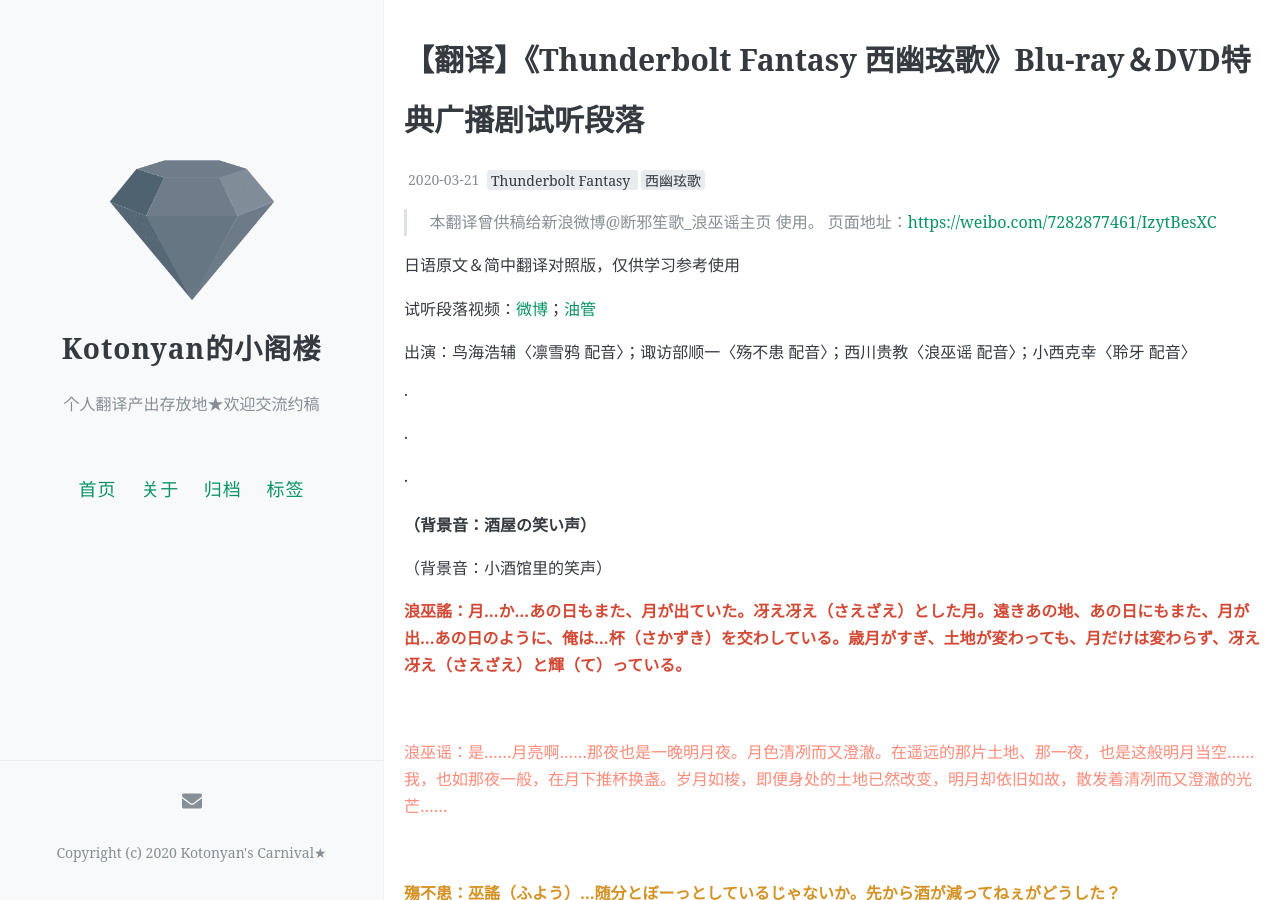
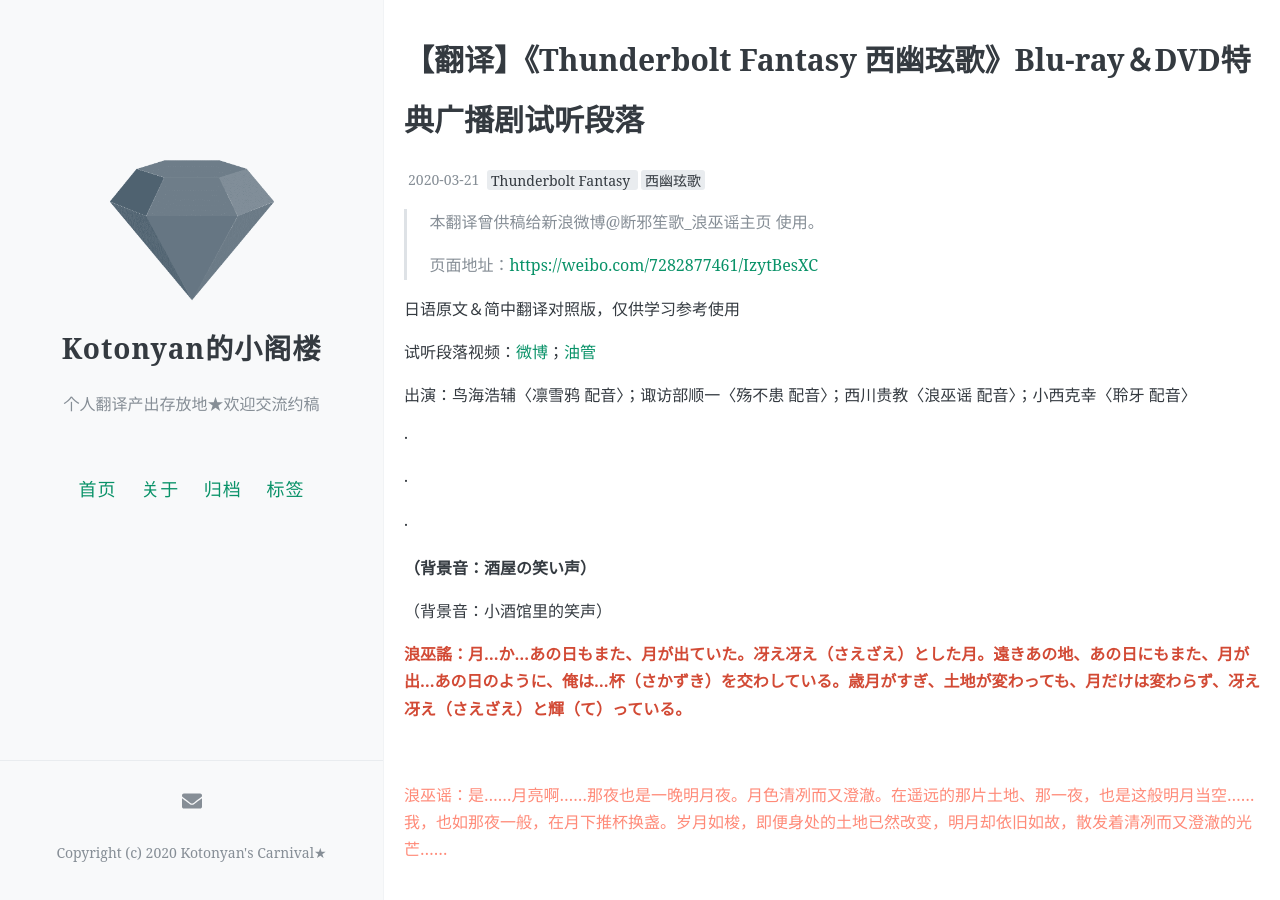
Before and after one commit to kotonyan/loft, a Jekyll site: the page built from _posts/2020-03-21-Translation-TBF-Movie-2-Special-Drama-CD-PR-Video.md, in a window 1280 px wide and 900 px high. Built offline with Jekyll 4.4.1, drawn with Linux system fonts in a browser that asks for light colours; comment, search, counter and statistics services are not loaded.

Commit message:
Update 2020-03-21-Translation-TBF-Movie-2-Special-Drama-CD-PR-Video.md

```diff
--- a/_posts/2020-03-21-Translation-TBF-Movie-2-Special-Drama-CD-PR-Video.md
+++ b/_posts/2020-03-21-Translation-TBF-Movie-2-Special-Drama-CD-PR-Video.md
@@ -9,6 +9,7 @@ comments: true
 ---
 
 >本翻译曾供稿给新浪微博@断邪笙歌_浪巫谣主页 使用。
+>
 >页面地址：[https://weibo.com/7282877461/IzytBesXC](https://weibo.com/7282877461/IzytBesXC)
 
 日语原文＆简中翻译对照版，仅供学习参考使用
@@ -26,7 +27,7 @@ comments: true
 <b>（背景音：酒屋の笑い声）</b>
 
 （背景音：小酒馆里的笑声）
-
+<br>
 <font color="#d24a35"><b>浪巫謠：月…か…あの日もまた、月が出ていた。冴え冴え（さえざえ）とした月。遠きあの地、あの日にもまた、月が出…あの日のように、俺は…杯（さかずき）を交わしている。歳月がすぎ、土地が変わっても、月だけは変わらず、冴え冴え（さえざえ）と輝（て）っている。</b></font>
 <br>
 <font color="#ff8a78">浪巫谣：是……月亮啊……那夜也是一晚明月夜。月色清冽而又澄澈。在遥远的那片土地、那一夜，也是这般明月当空……我，也如那夜一般，在月下推杯换盏。岁月如梭，即便身处的土地已然改变，明月却依旧如故，散发着清冽而又澄澈的光芒……</font>
```
